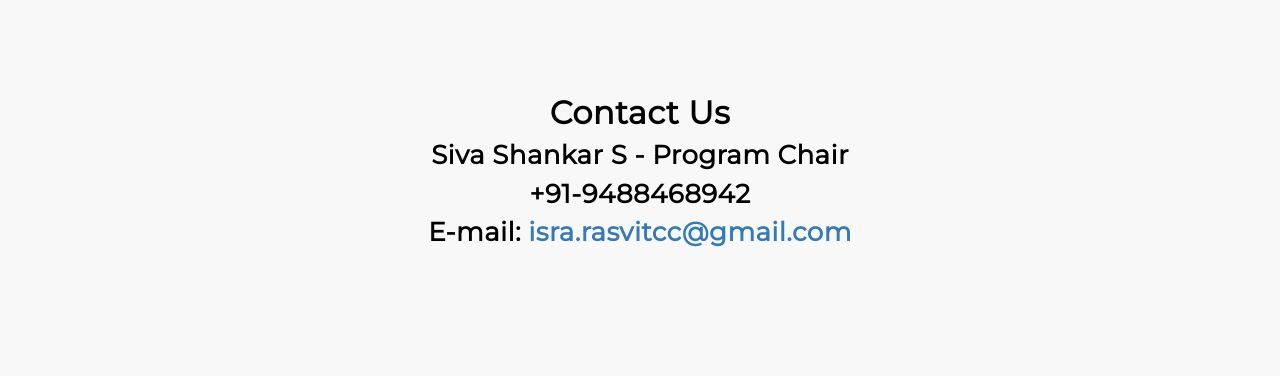
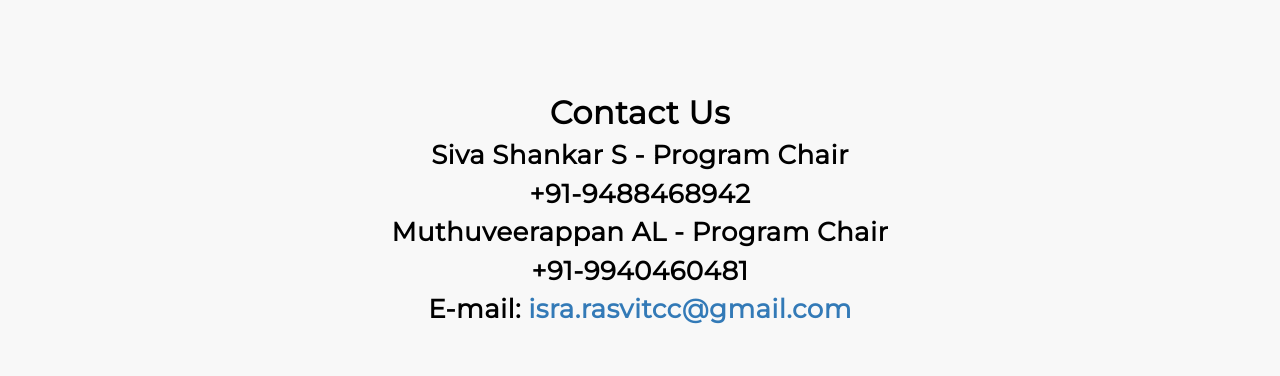
Before and after one commit to ISRA-RAS/ISRA-ras, a plain HTML site: page index.html in a window 1280 px wide. Shown: the part 1495-1871 px from the top of the page. Drawn offline with nearby package versions, Linux system fonts and the light colour scheme.

Commit message:
Update index.html

```diff
--- a/index.html
+++ b/index.html
@@ -153,6 +153,8 @@
 								<h2 class="mu-heading-title">Contact Us</h2>
 								<h3>Siva Shankar S - Program Chair</h3>
 								<h3> +91-9488468942</h3>
+								<h3>Muthuveerappan AL - Program Chair</h3>
+								<h3> +91-9940460481</h3>
                                 <h3>E-mail: <a href="mailto:isra.rasvitcc@gmail.com">isra.rasvitcc@gmail.com</a></h3>
 							</div>
 
```
